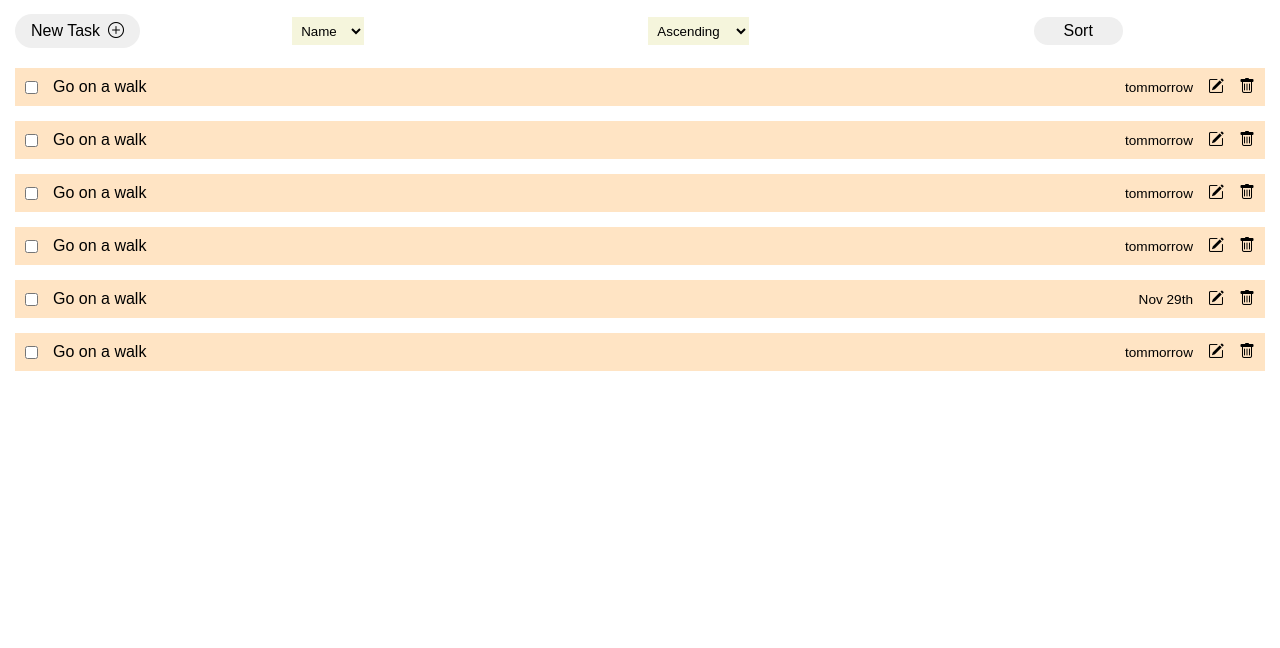
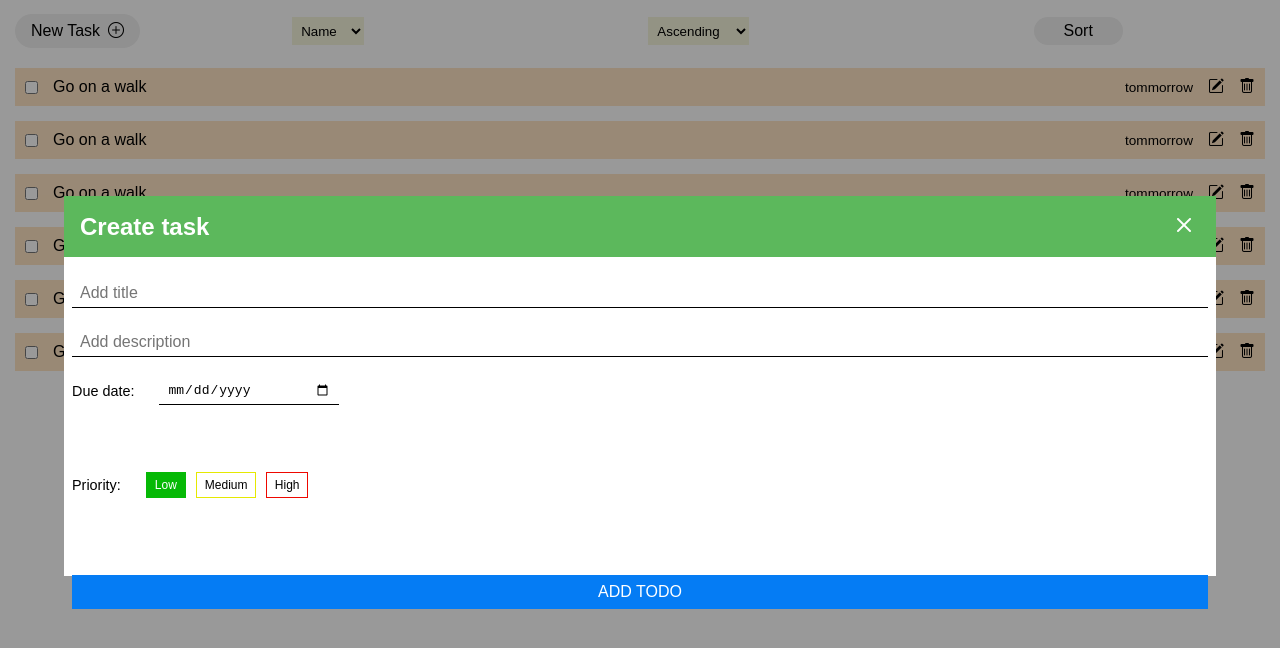
Before and after one commit to harsh-gautam/todo, a website built with webpack: page dist/index.html in a window 1280 px wide. Both pictures are taken after a click on the button "New Task". Shown: the part 60-708 px from the top of the page. Built offline with nearby package versions, Linux system fonts and the light colour scheme.

Commit message:
added modal to add new task

```diff
--- a/src/css/style.css
+++ b/src/css/style.css
@@ -283,3 +283,134 @@ label .bi-list {
 .task .bi {
   font-size: 1em;
 }
+
+.modal {
+  display: none;
+  z-index: 1;
+  position: fixed;
+  top: 0;
+  left: 0;
+  width: 100%;
+  height: 100%;
+  background: rgba(0, 0, 0, 0.4);
+  justify-content: center;
+}
+
+.modal-content {
+  margin: 20% auto;
+  background-color: #fff;
+  width: 90%;
+  height: 380px;
+  display: flex;
+  flex-direction: column;
+  justify-content: space-between;
+}
+
+.modal-header {
+  padding: 12px 16px;
+  background-color: #5cb85c;
+  color: white;
+  display: flex;
+  align-items: center;
+  justify-content: space-between;
+}
+.modal-body {
+  flex: 1;
+  padding: 12px 8px;
+}
+.modal-body input {
+  width: 100%;
+  margin: 10px 0;
+  border: none;
+  outline: none;
+  border-bottom: 1px solid #000;
+  padding: 5px 8px;
+  font-size: 1em;
+}
+
+.row {
+  display: flex;
+  align-items: center;
+  gap: 25px;
+}
+.row label {
+  font-size: 0.9em;
+}
+.row input {
+  max-width: 180px;
+  flex: 1;
+}
+
+.radio-wrapper {
+  z-index: 1;
+  display: flex;
+  flex-direction: row;
+  justify-content: space-evenly;
+  align-items: center;
+  margin: 5% 0;
+  flex-wrap: wrap;
+  gap: 10px;
+}
+
+.radio-container {
+  display: block;
+  position: relative;
+  cursor: pointer;
+  font-size: 1.5rem;
+  -webkit-user-select: none;
+  -moz-user-select: none;
+  -ms-user-select: none;
+  user-select: none;
+}
+
+/* Hide browser default radio buttons */
+.radio-wrapper input {
+  display: none;
+}
+
+.radio-wrapper .radio-label {
+  max-width: 60px;
+  padding: 5px 8px;
+  font-size: 0.75em;
+}
+
+.radio-label:hover {
+  /* background-color: #caf0f8; */
+  cursor: pointer;
+}
+.radio-label.low {
+  border: 1px solid #06b906;
+}
+.radio-label.medium {
+  border: 1px solid #e5e901;
+}
+.radio-label.high {
+  border: 1px solid #ee0800;
+}
+
+.radio-wrapper input[value="low"]:checked ~ .radio-label.low {
+  background-color: #06b906;
+  color: white;
+}
+.radio-wrapper input[value="medium"]:checked ~ .radio-label.medium {
+  background-color: #e5e901;
+  color: white;
+}
+.radio-wrapper input[value="high"]:checked ~ .radio-label.high {
+  background-color: #ee0800;
+  color: white;
+}
+
+.add-todo {
+  flex: 1;
+  width: 100%;
+  margin: 20px 0;
+  padding: 8px 10px;
+  font-size: 1em;
+  text-transform: uppercase;
+  outline: none;
+  border: none;
+  cursor: pointer;
+  color: #fff;
+  background: #057cf4;
+}
--- a/src/index.js
+++ b/src/index.js
@@ -1,5 +1,13 @@
 import { createButtonGroup, createWelcomeDiv, createInsightsDiv } from "./home";
 import createElement from "./htmlUtility";
+
+function showModal() {
+  const modal = document.querySelector("#id-modal-task");
+  modal.style.display = "block";
+}
+
+const createTask = document.querySelector("div.tasks-toolbar > button");
+createTask.addEventListener("click", showModal);
 
 function setupHome() {
   console.log("Setup");
```
Also changed, not shown: dist/index.bundle.js, dist/index.html.
